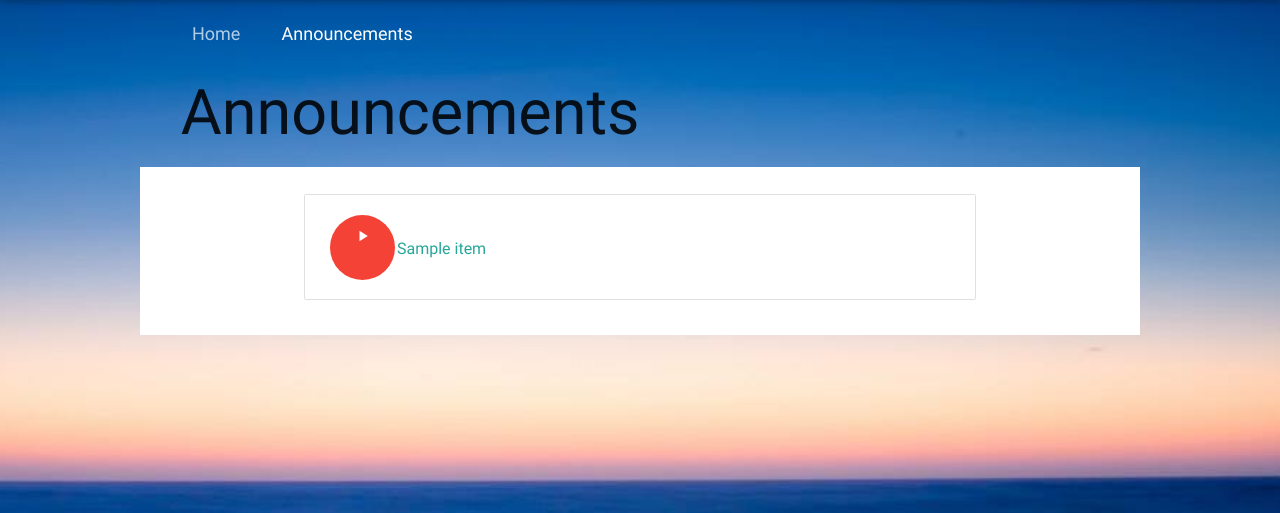
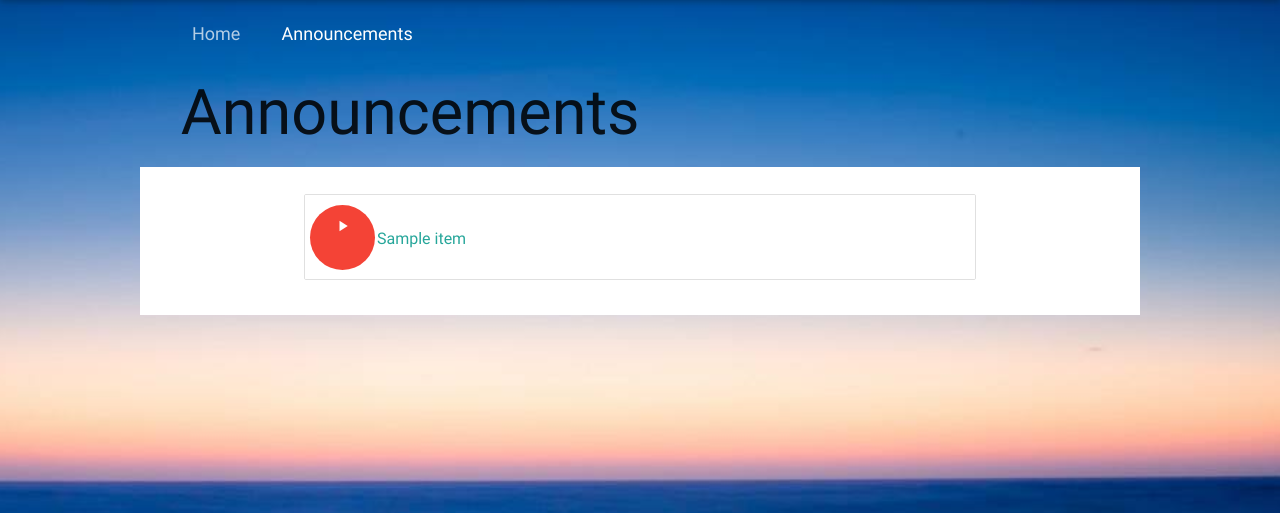
Before and after one commit to devmonster423/django-student-web, a Django app: template src/templates/announce.html in a window 1280 px wide. Shown: the part 64-577 px from the top of the page. Run offline with Django 3.2, Linux system fonts and the light colour scheme; the template is opened without the code that fills it: most values are stand-ins (such as "Sample title", 1, 10 or a date in 2020); some libraries are stand-ins or nearby versions.

Commit message:
Fixed Announcemets

```diff
--- a/src/templates/announce.html
+++ b/src/templates/announce.html
@@ -20,16 +20,12 @@
 
 <div class="container">
      <div class="collection">
-         <ul>
             {% for item in announcements %}
-                <a class="collection-item" href="/announce/{{item.id}}">
-                    <li class="collection-item avatar">
+                <a class="collection-item avatar" href="/announce/{{item.id}}">
                         <i class="material-icons biggercircle red">play_arrow</i>
                         <br><span class="title">{{item.title}}</span>
-                    </li>
                 </a>
             {% endfor %}
-        </ul>
       </div>
   </div>
 {% endblock %}
```
